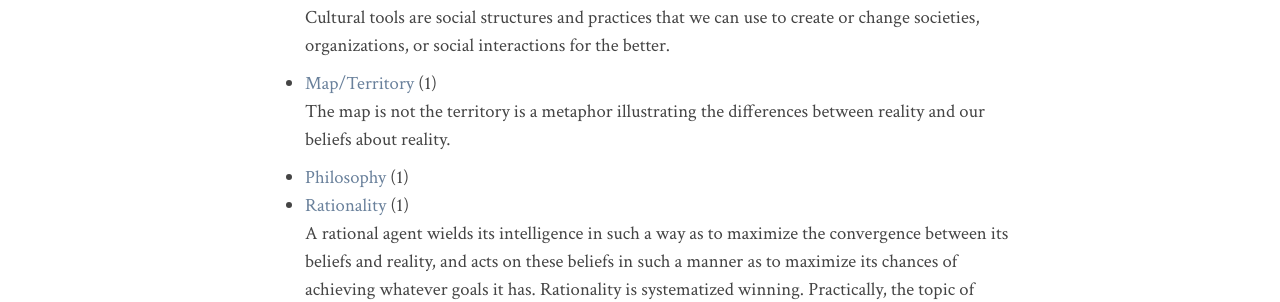
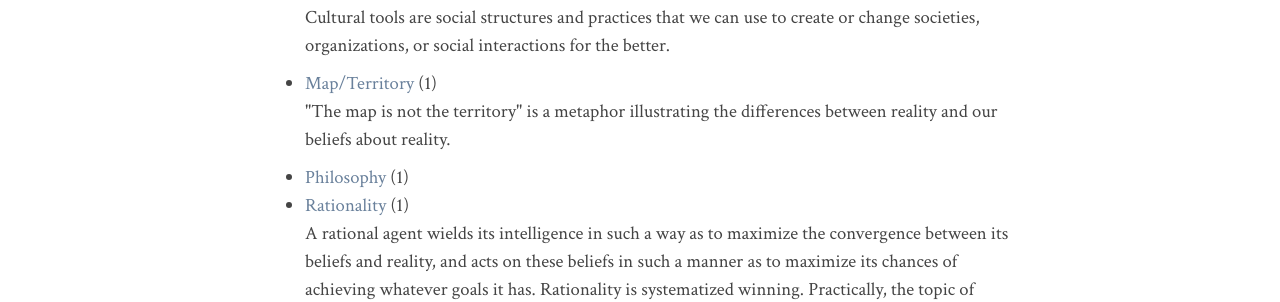
Before and after one commit to FerociousTruth/FerociousTruth.github.io, a Jekyll site: the page built from topics/index.html, in a window 1280 px wide and 952 px high. Shown: the part 408-710 px from the top of the window. Built offline with Jekyll 4.4.1, drawn with Linux system fonts in a browser that asks for light colours; nearby versions of some CDN libraries; comment, search, counter and statistics services are not loaded.

```diff
--- a/_data/post-tags.yml
+++ b/_data/post-tags.yml
@@ -13,7 +13,7 @@ cultural-tools:
     organizations, or social interactions for the better.
 map-territory:
   description: >
-    The map is not the territory is a metaphor illustrating the differences between reality and our
+    "The map is not the territory" is a metaphor illustrating the differences between reality and our
     beliefs about reality.
 rationality:
   description: >
```
